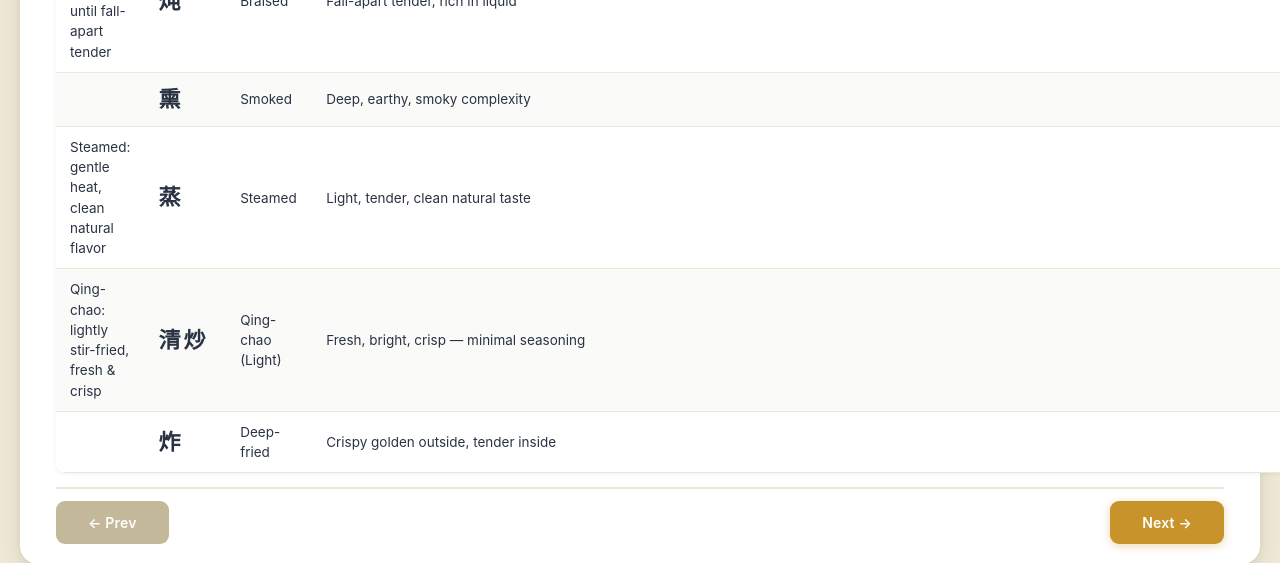
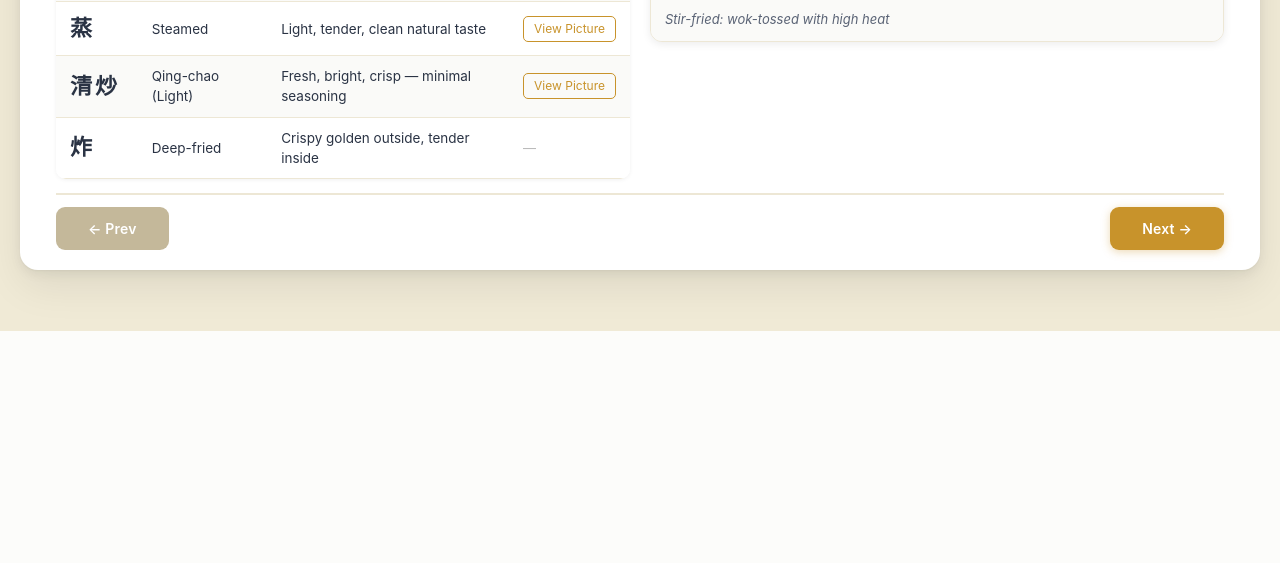
Before and after one commit to DemonRain7/UIDesign_Teamwork, a Flask app: page /learn/1 in a window 1280 px wide; the page is wider, and only the part inside the window is pictured. Shown: the part 469-1032 px from the top of that part. After the commit the page ends 800 px from the top of that part, so only its background shows below. Run offline with Flask 3, Linux system fonts and the light colour scheme.

Commit message:
changed learning layout to one card

```diff
--- a/learningData.json
+++ b/learningData.json
@@ -6,7 +6,8 @@
             {
                 "Cooking Method": "Stir-fried",
                 "Chinese": "爆炒",
-                "Texture Outcome": "https://media2.giphy.com/media/v1.Y2lkPTc5MGI3NjExaW45dG13bXZkZ3ExOG1zNTVlazA4MzFnYmdxb2VlMXU3cXh0ZnJtZSZlcD12MV9pbnRlcm5hbF9naWZfYnlfaWQmY3Q9Zw/3ohuABlRlXNNB0QZTW/giphy.gif",
+                "Texture Outcome": "Savory, quick wok toss, lightly charred",
+                "Image": "https://media2.giphy.com/media/v1.Y2lkPTc5MGI3NjExaW45dG13bXZkZ3ExOG1zNTVlazA4MzFnYmdxb2VlMXU3cXh0ZnJtZSZlcD12MV9pbnRlcm5hbF9naWZfYnlfaWQmY3Q9Zw/3ohuABlRlXNNB0QZTW/giphy.gif",
                 "Caption": "Stir-fried: wok-tossed with high heat"
             },
             {
--- a/static/logLearning.js
+++ b/static/logLearning.js
@@ -26,14 +26,19 @@ $(function() {
 
     // Table
     let tableData = learningContents.table;
-    let headers = Object.keys(tableData[0]);
-    let headerRow = headers.map(h => `<th>${h}</th>`).join("");
-    let bodyRows = tableData.map(row =>
-        `<tr>${headers.map(h => {
+    const skipKeys = new Set(['Image', 'Caption']);
+    let headers = Object.keys(tableData[0]).filter(h => !skipKeys.has(h));
+    let headerRow = headers.map(h => `<th>${h}</th>`).join("") + '<th></th>';
+    let bodyRows = tableData.map((row, i) => {
+        const hasImage = row['Image'] && row['Image'].trim();
+        const viewCell = hasImage
+            ? `<td><button class="view_pic_btn" data-index="${i}">View Picture</button></td>`
+            : '<td><span class="view_pic_none">—</span></td>';
+        return `<tr>${headers.map(h => {
             const cls = h === 'Chinese' ? ' class="learn_chinese_cell"' : '';
-            return `<td${cls}>${row[h]}</td>`;
-        }).join("")}</tr>`
-    ).join("");
+            return `<td${cls}>${row[h] ?? ''}</td>`;
+        }).join("")}${viewCell}</tr>`;
+    }).join("");
     $("#learing_table_container").html(
         `<table class="learn_table">
             <thead><tr>${headerRow}</tr></thead>
@@ -41,13 +46,30 @@ $(function() {
         </table>`
     );
 
-    // Image cards
-    [0, 1, 2, 3].forEach(i => {
-        $(`#learning_image_${i}_container`).html(
-            `<div class="learn_image_card">
-                <img src="${learningContents.images[i]}" alt="${learningContents.captions[i]}">
-                <div class="learn_image_caption">${learningContents.captions[i]}</div>
-            </div>`
-        );
+    // Single image card
+    function showCard(index) {
+        const row = tableData[index];
+        const img = row['Image'] || '';
+        const cap = row['Caption'] || '';
+        if (img) {
+            $('#learning_image_container').html(
+                `<div class="learn_image_card">
+                    <img src="${img}" alt="${cap}">
+                    <div class="learn_image_caption">${cap}</div>
+                </div>`
+            );
+        } else {
+            $('#learning_image_container').html(
+                `<div class="learn_image_empty">No image available</div>`
+            );
+        }
+        $('.view_pic_btn').removeClass('active');
+        $(`.view_pic_btn[data-index="${index}"]`).addClass('active');
+    }
+
+    showCard(0);
+
+    $(document).on('click', '.view_pic_btn', function() {
+        showCard(parseInt($(this).data('index')));
     });
 });
--- a/static/main.css
+++ b/static/main.css
@@ -1137,11 +1137,11 @@ body.with_nav {
     vertical-align: middle;
 }
 
-/* Image grid */
-.learn_image_grid {
-    display: grid;
-    grid-template-columns: 1fr 1fr;
-    gap: 12px;
+/* Single image panel */
+#learning_image_container {
+    position: sticky;
+    top: 20px;
+    align-self: start;
 }
 
 .learn_image_card {
@@ -1149,30 +1149,59 @@ body.with_nav {
     overflow: hidden;
     box-shadow: 0 2px 8px rgba(0,0,0,.08);
     border: 1px solid #EDE7D5;
-    transition: transform .15s ease, box-shadow .15s ease;
     background: #fff;
-}
-
-.learn_image_card:hover {
-    transform: translateY(-3px);
-    box-shadow: 0 6px 20px rgba(0,0,0,.12), 0 2px 6px rgba(200,147,43,.1);
 }
 
 .learn_image_card img {
     width: 100%;
-    height: 150px;
+    height: 220px;
     object-fit: cover;
     display: block;
 }
 
 .learn_image_caption {
-    padding: 9px 12px 10px;
-    font-size: 12.5px;
+    padding: 10px 14px 12px;
+    font-size: 13px;
     color: #5a6375;
-    line-height: 1.4;
+    line-height: 1.5;
     font-style: italic;
     background: #FAFAF8;
     border-top: 1px solid #EDE7D5;
+}
+
+.learn_image_empty {
+    border-radius: 12px;
+    border: 1px dashed #C8C0A8;
+    background: #FAFAF8;
+    color: #9a9080;
+    font-size: 13px;
+    padding: 40px 20px;
+    text-align: center;
+    font-style: italic;
+}
+
+/* View Picture button inside table */
+.view_pic_btn {
+    background: none;
+    border: 1px solid #C8932B;
+    color: #C8932B;
+    border-radius: 5px;
+    padding: 3px 10px;
+    font-size: 12px;
+    cursor: pointer;
+    white-space: nowrap;
+    transition: background .12s, color .12s;
+}
+
+.view_pic_btn:hover,
+.view_pic_btn.active {
+    background: #C8932B;
+    color: #fff;
+}
+
+.view_pic_none {
+    color: #bbb;
+    font-size: 13px;
 }
 
 /* Nav */
--- a/templates/learning.html
+++ b/templates/learning.html
@@ -27,12 +27,7 @@
 
         <div class="learn_body">
             <div id="learing_table_container"></div>
-            <div class="learn_image_grid">
-                <div id="learning_image_0_container"></div>
-                <div id="learning_image_1_container"></div>
-                <div id="learning_image_2_container"></div>
-                <div id="learning_image_3_container"></div>
-            </div>
+            <div id="learning_image_container"></div>
         </div>
 
         <div class="learn_nav">
```
